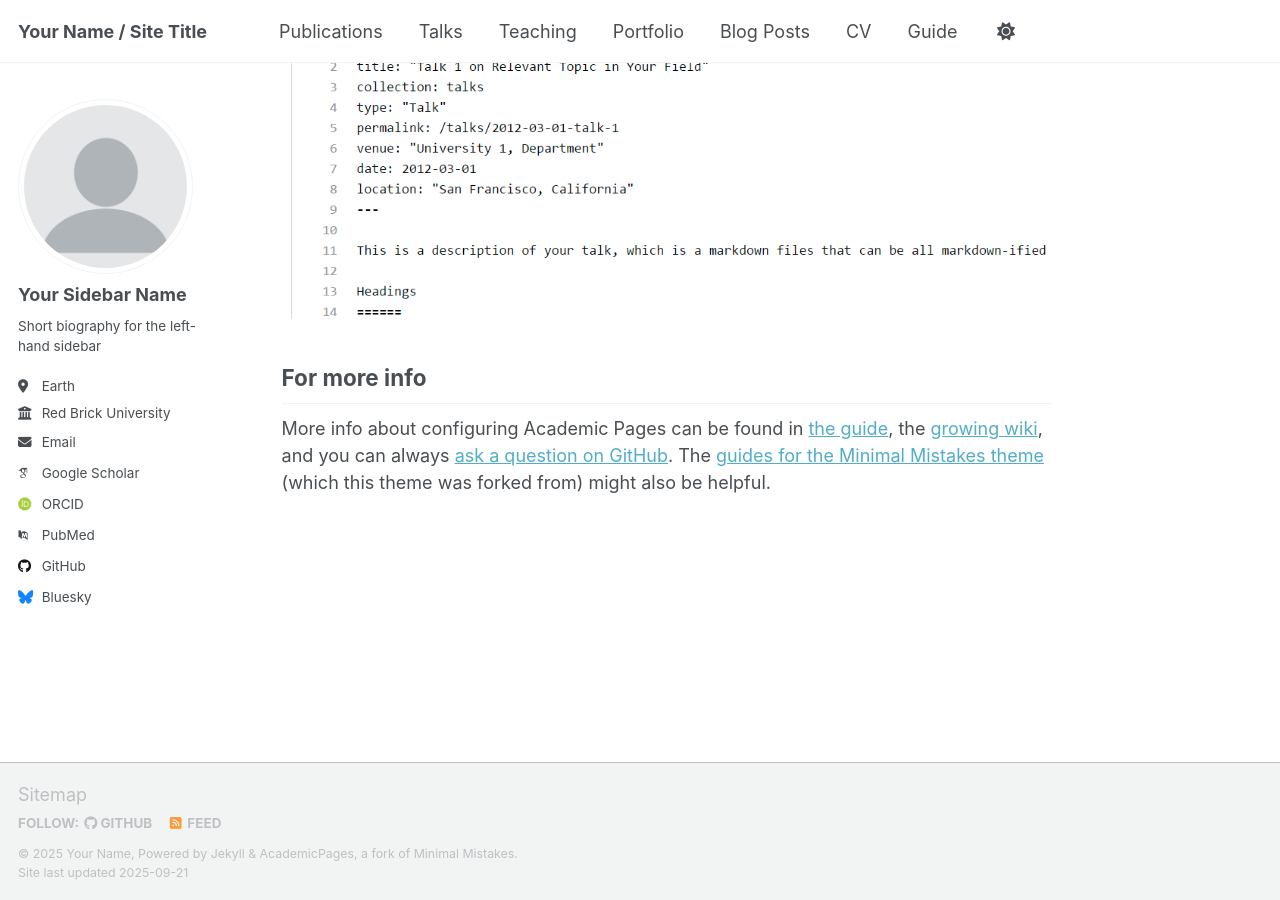
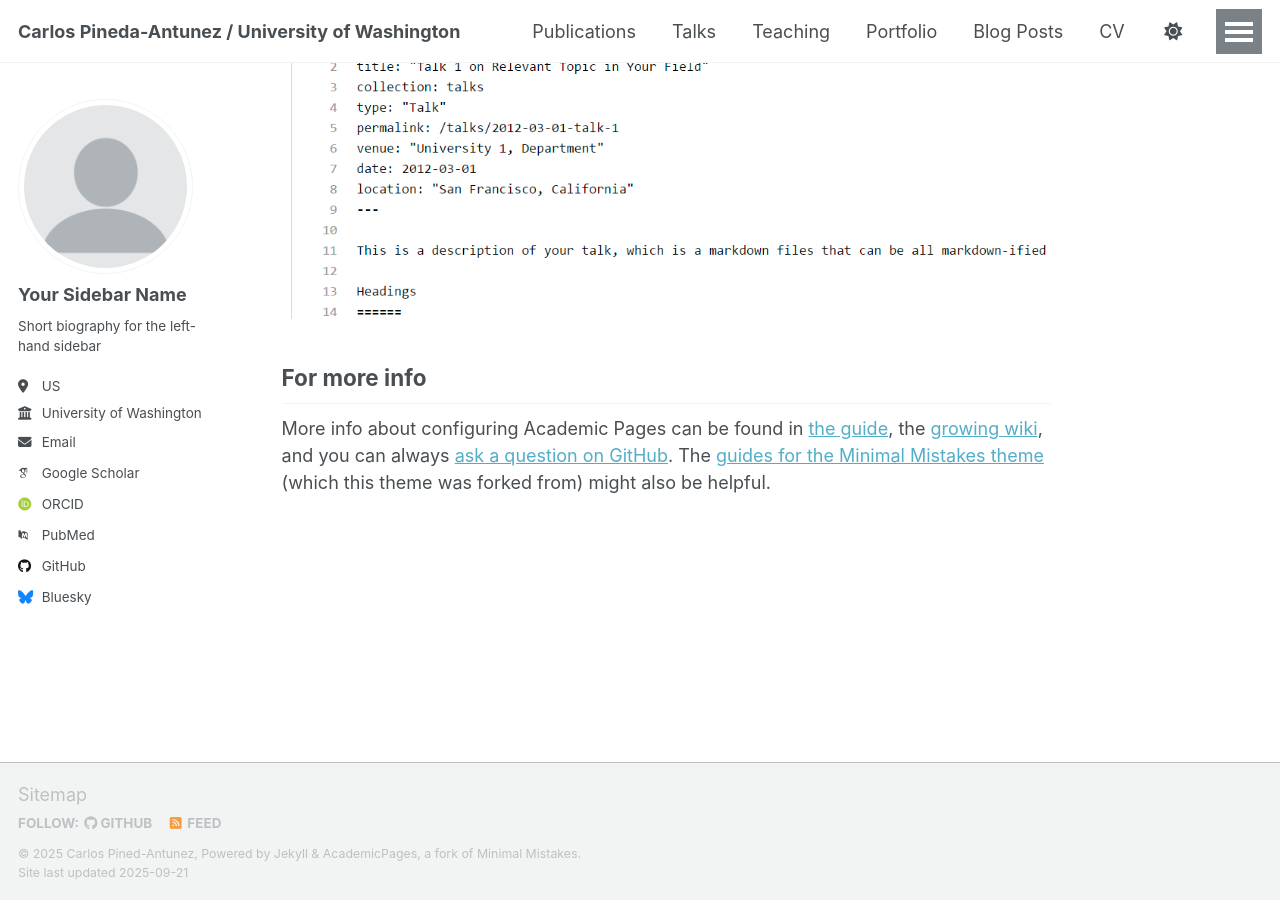
Before and after one commit to CarlosPiant/CarlosPiant.github.io, a Jekyll site: the page built from _pages/about.md, in a window 1280 px wide and 900 px high, scrolled down 2880 px. Built offline with Jekyll 4.4.1, drawn with Linux system fonts in a browser that asks for light colours; some web fonts are replaced; a script that is not in the unit is left out.

Commit message:
Update _config.yml

```diff
--- a/_config.yml
+++ b/_config.yml
@@ -9,9 +9,9 @@
 # Basic Site Settings
 locale                   : "en-US"
 site_theme               : "default" # Currently available options are "default", "air"
-title                    : "Your Name / Site Title"
+title                    : "Carlos Pineda-Antunez / University of Washington"
 title_separator          : "-"
-name                     : &name "Your Name"
+name                     : &name "Carlos Pined-Antunez"
 description              : &description "Your Name's academic portfolio"   # Update this with a general description of your site, this is the default if not overridden by a page
 url                      : https://carlospiant.github.io # The base hostname & protocol for your site e.g. "https://[carlospiant.github.io",
                                                            # or if you already have some other page hosted on Github then use "https://carlospiant.github.io/carlospiant"
@@ -25,12 +25,12 @@ author:
   # Biographic information
   avatar           : "profile.png"
   name             : "Your Sidebar Name"
-  pronouns         : # example: "she/her"
+  pronouns         : # example: "He/his"
   bio              : "Short biography for the left-hand sidebar"
-  location         : "Earth"
-  employer         : "Red Brick University"
+  location         : "US"
+  employer         : "University of Washington"
   uri              : # URL
-  email            : "none@example.org"
+  email            : "cpinedaa@uw.edu"
 
   # Academic websites
   academia         : # URL
```
